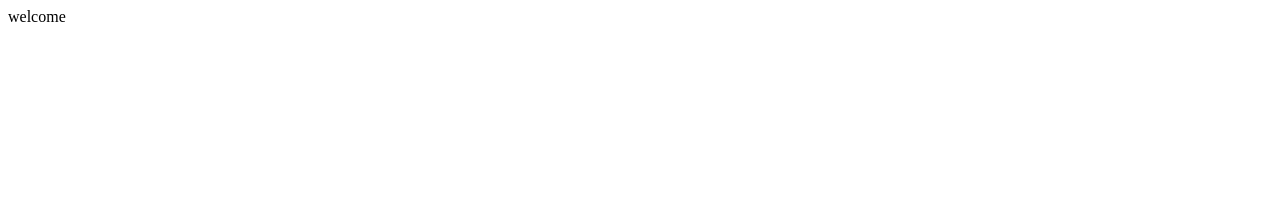
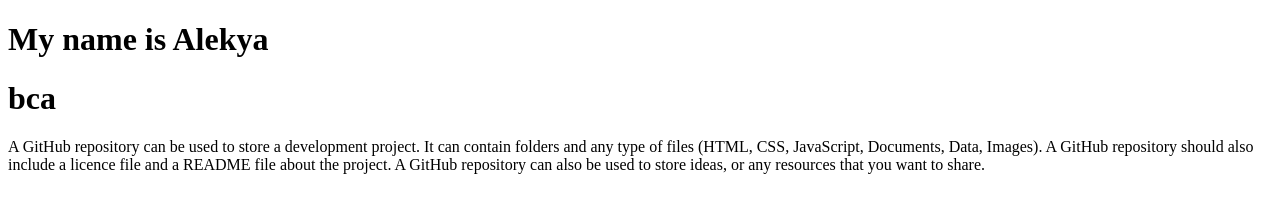
Before and after one commit to alekhya123138/my-project-repo, a plain HTML site: page index.html in a window 1280 px wide. Drawn offline with Linux system fonts and the light colour scheme.

Commit message:
Add files via upload

```diff
--- a/index.html
+++ b/index.html
@@ -1,8 +1,11 @@
-<Doctype!>
+<!DOCTYPE html>
 <html>
-<head>welcome<head/>
-<title>html<title/>
+<head>
+    <title>welcome</title>
+</head>
 <body>
-<h1>my name is alekya <h1/>
-<body/>
-<html/>
+    <h1>My name is Alekya</h1>
+    <h1>bca</h1>
+    <p>A GitHub repository can be used to store a development project. It can contain folders and any type of files (HTML, CSS, JavaScript, Documents, Data, Images). A GitHub repository should also include a licence file and a README file about the project. A GitHub repository can also be used to store ideas, or any resources that you want to share. </p>
+</body>
+</html>
```
